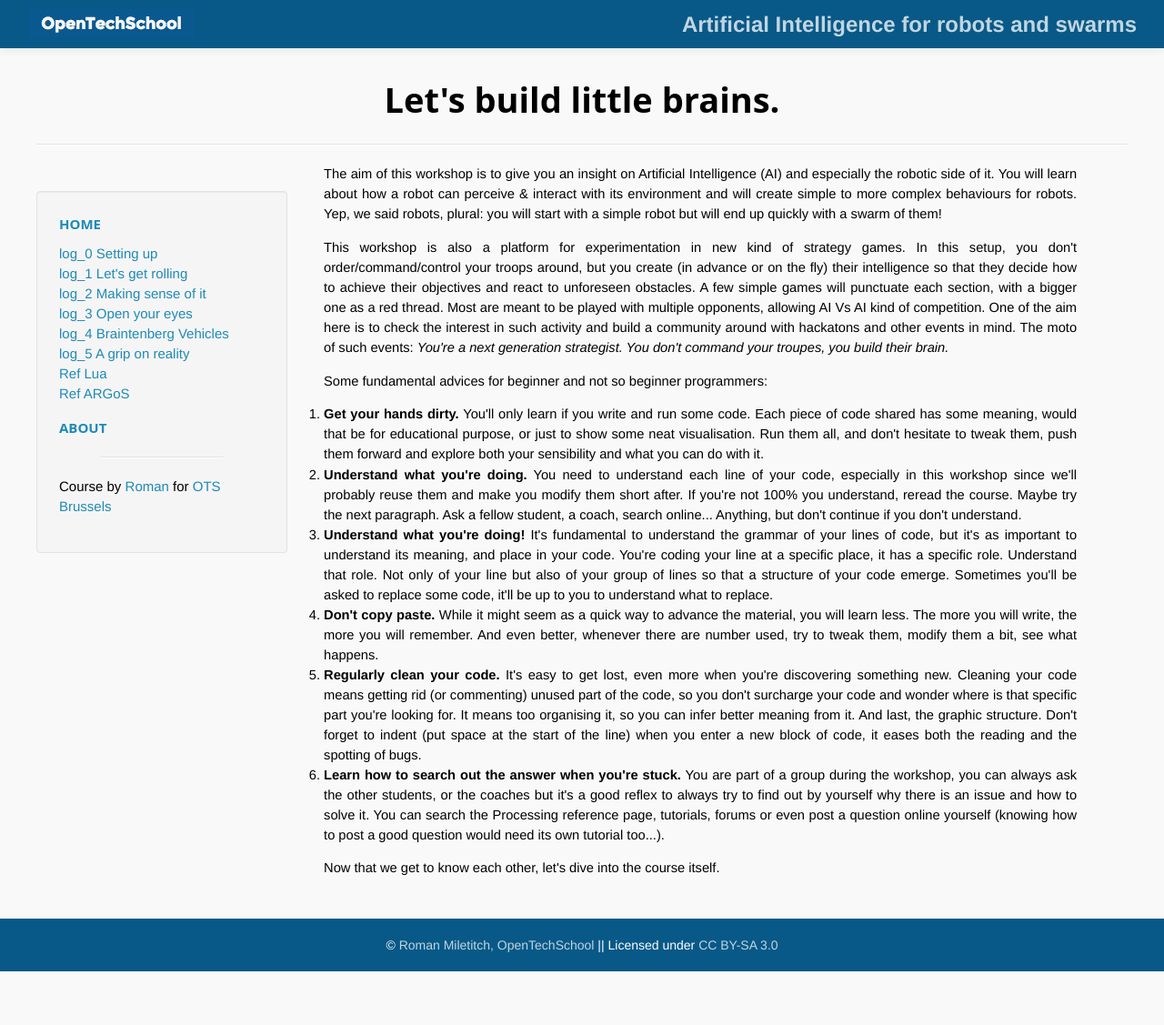
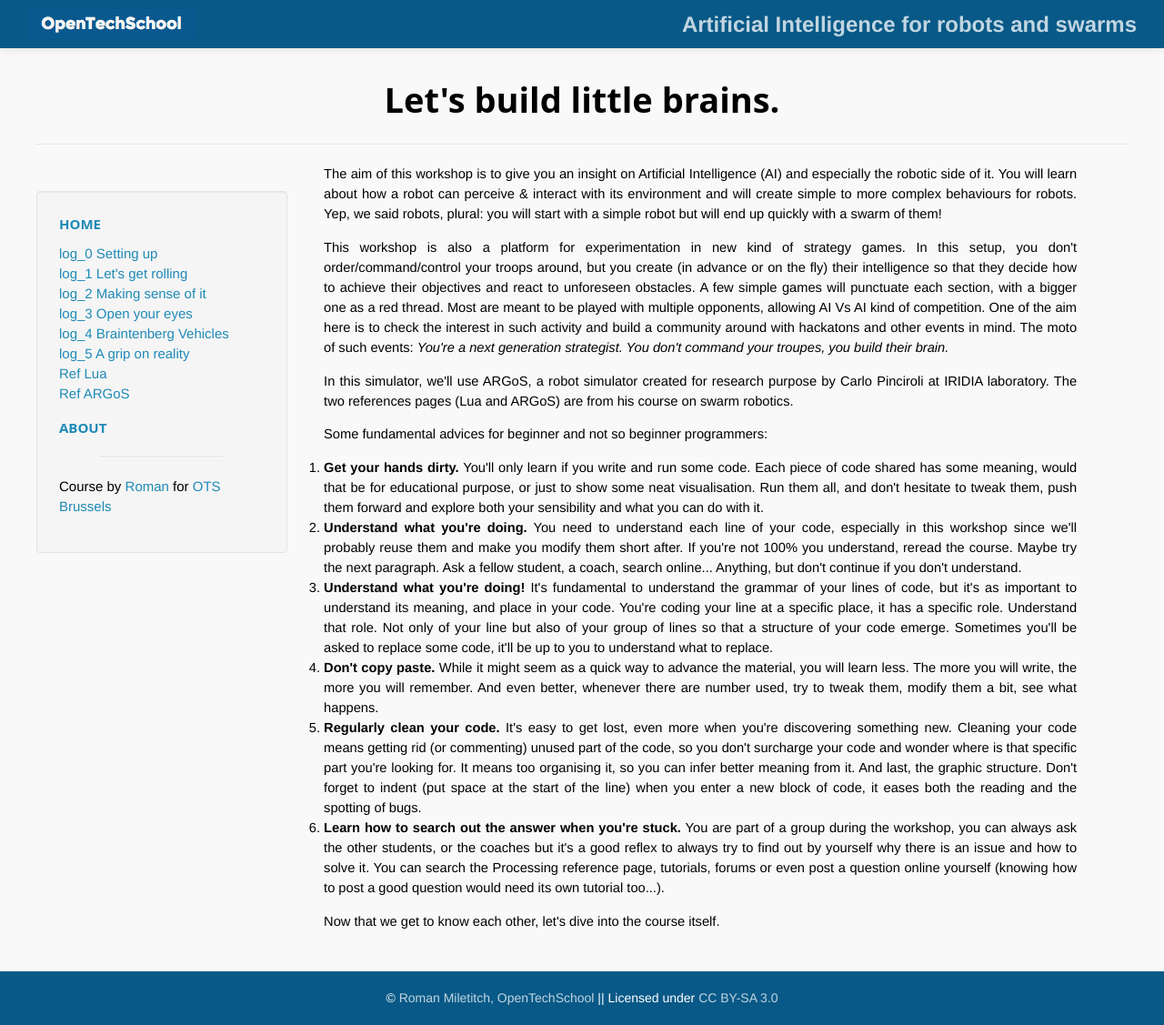
Before and after one commit to OpenTechSchool-Brussels/AI-for-robots-and-swarms, a Jekyll site: the page built from index.html, in a window 1280 px wide. Shown: the whole page at 91% size. Built offline with Jekyll 4.4.1, drawn with Linux system fonts in a browser that asks for light colours; Markdown is read by kramdown in place of the engine named in the settings; before the commit the page ends 1068 px from its top, so only the background shows below that.

Commit message:
Update index.html

```diff
--- a/index.html
+++ b/index.html
@@ -6,6 +6,8 @@ title:  "Let's build little brains."
 <p>The aim of this workshop is to give you an insight on Artificial Intelligence (AI) and especially the robotic side of it. You will learn about how a robot can perceive & interact with its environment and will create simple to more complex behaviours for robots. Yep, we said robots, plural: you will start with a simple robot but will end up quickly with a swarm of them!</p>
 
 <p>This workshop is also a platform for experimentation in new kind of strategy games. In this setup, you don't order/command/control your troops around, but you create (in advance or on the fly) their intelligence so that they decide how to achieve their objectives and react to unforeseen obstacles. A few simple games will punctuate each section, with a bigger one as a red thread. Most are meant to be played with multiple opponents, allowing AI Vs AI kind of competition. One of the aim here is to check the interest in such activity and build a community around with hackatons and other events in mind. The moto of such events: <i>You're a next generation strategist. You don't command your troupes, you build their brain.</i></p>
+
+<p>In this simulator, we'll use ARGoS, a robot simulator created for research purpose by Carlo Pinciroli at IRIDIA laboratory. The two references pages (Lua and ARGoS) are from his course on swarm robotics.</p>
 
 <p>Some fundamental advices for beginner and not so beginner programmers:
 <ol>
```
